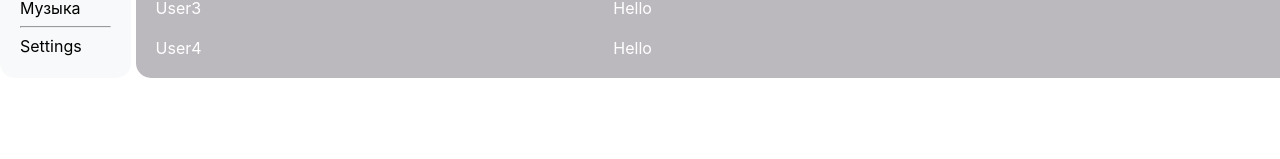
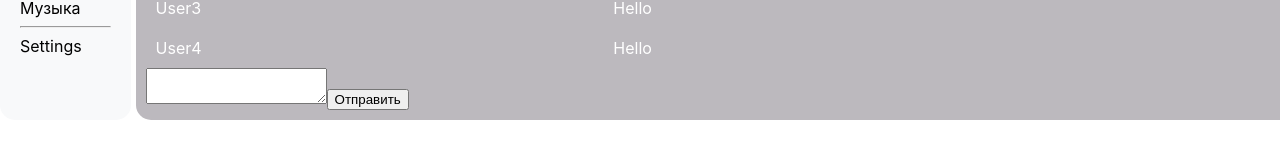
Before and after one commit to nelli04/samurai-wayTS-incubator, a React (Create React App) app: page /messages in a window 1280 px wide. Shown: the part 197-356 px from the top of the page. Built offline with nearby package versions, Linux system fonts and the light colour scheme.

Commit message:
10.02.23

```diff
--- a/src/App.tsx
+++ b/src/App.tsx
@@ -18,7 +18,7 @@ export type AppType = {
 }
 
 const App: FC<AppType> = ({store, state}) => {
-
+    debugger;
     return (
 
         <div className='app_wrapper'>
@@ -27,7 +27,7 @@ const App: FC<AppType> = ({store, state}) => {
             <div className='app_wrapper_content'>
                 <Route path={'/profile'} render={() => <Profile profile={state.profile}
                                                                 message={state.message}
-                                   dispatch={store.dispatch.bind(store)}
+                                   dispatch={store.dispatch}
                 />}/>
                 <Route path={'/messages'} render={() => <Dialogs message={state.message}
                                                                  profile={state.profile}
--- a/src/Components/Dialogs/Dialogs.tsx
+++ b/src/Components/Dialogs/Dialogs.tsx
@@ -1,25 +1,54 @@
-import React from 'react';
+import React, {ChangeEvent, createRef} from 'react';
 import {DialogItem} from "./DialogItem/DialogItem";
 import dialog from "./DialogItem/DialogsItem.module.css";
 import {Message} from "./Message/Message";
-import {DataType} from "../Profile/state";
+import {ActionsType, addDialogsAC, MessageStateType, ProfileStateType, updateNewDialogsAC} from "../Profile/state";
 
+type DialogsType = {
+    profile: ProfileStateType
+    message: MessageStateType
+    dispatch: (action: ActionsType) => void
+}
 
-export function Dialogs(props: DataType) {
-    debugger;
+export function Dialogs(props: DialogsType) {
+
     const mapDialogDataHandler = props.profile.dialogsData.map(d => <DialogItem key={d.id} name={d.name} id={d.id}/>)
     const mapMessagesDataHandler = props.message.messagesData.map(m => <Message key={m.id} message={m.message} id={m.id}/>)
 
+    // const dialogTextarea = createRef<HTMLTextAreaElement>()
+    const onClickDialogHandler = () => {
+        props.dispatch(addDialogsAC());
+    }
+    const onChangeTextareaHandler = (e: ChangeEvent<HTMLTextAreaElement>) => {
+        debugger
+        if (e.target) {
+            let text = e.target.value;
+            props.dispatch(updateNewDialogsAC(text));
+        }
 
-    debugger;
+    }
 
     return (
         <div className={dialog.dialogs}>
             <div className={dialog.dialog_item}>
                 {mapDialogDataHandler}
             </div>
+
             <div className={dialog.messages}>
                 {mapMessagesDataHandler}
+            </div>
+            <div>
+               <textarea
+                   onChange={onChangeTextareaHandler}
+                   value={props.message.newDialogMessage}
+                   //ref={dialogTextarea}
+                   className={dialog.textarea}
+               />
+                <button
+                    onClick={onClickDialogHandler}
+                    className={dialog.button}
+                >Отправить
+                </button>
             </div>
         </div>
     )
--- a/src/Components/Profile/MyPosts/MyPosts.tsx
+++ b/src/Components/Profile/MyPosts/MyPosts.tsx
@@ -1,32 +1,21 @@
-import React, {ChangeEvent} from 'react';
+import React from 'react';
 import myPosts from "./MyPosts.module.css";
 import {Post} from "./Post/Post";
-import {DataType} from "../state";
+import {addPostAC, DataType, updateNewPostAC} from "../state";
 
-/*export type MyPostsType = {
-    postData: PostDataType[]
-    addPost: (postMessage: string) => void
-}*/
 
 export function MyPosts(props: DataType) {
 
     const postHandler = props.profile.postData.map(p => <Post key={p.id} message={p.message} likesCount={p.likeCount}/>)
     const newPostText = React.createRef<HTMLTextAreaElement>()
     const onClickButtonHandler = () => {
-        //props.addPost(props.profile.newPostMessage)
-        if (newPostText.current) {
-            props.dispatch({type: "ADD_POST", newPosts: props.message})
-        }
-
+            props.dispatch(addPostAC())
     }
-    const onChangeTextarea = (e: ChangeEvent<HTMLTextAreaElement>) => {
+    const onChangeTextareaHandler = () => {
         if (newPostText.current) {
             let text = newPostText.current.value
-            props.dispatch({type: "UPDATE_NEW_POST_TEXT", newText: text})
+            props.dispatch(updateNewPostAC(text))
         }
-
-        //props.changeNewText(e.currentTarget.value)
-
     }
 
     return (
@@ -38,7 +27,7 @@ export function MyPosts(props: DataType) {
             <div className={myPosts.text}>
                 <textarea
                     ref={newPostText}
-                    onChange={onChangeTextarea}
+                    onChange={onChangeTextareaHandler}
                     value={props.profile.newPostMessage}
                     className={myPosts.textarea}
                 />
@@ -47,7 +36,8 @@ export function MyPosts(props: DataType) {
             <div className={myPosts.button}>
                 <button
                     className={myPosts.but}
-                    onClick={onClickButtonHandler}>Отправить</button>
+                    onClick={onClickButtonHandler}>Отправить
+                </button>
             </div>
 
             <div className={myPosts.post}>
--- a/src/Components/Profile/Profile.tsx
+++ b/src/Components/Profile/Profile.tsx
@@ -13,7 +13,6 @@ export function Profile (props: DataType) {
             <MyPosts dispatch={props.dispatch}
                      profile={props.profile}
                      message={props.message}
-                     // changeNewText={props.changeNewText}
             />
         </div>
         )
--- a/src/Components/Profile/state.ts
+++ b/src/Components/Profile/state.ts
@@ -1,7 +1,7 @@
 export type StoreType = {
     _state: DataType
     getState: () => void
-    rerenderEntireTree: () => void
+    _rerenderEntireTree: (_state: DataType) => void
     subscribe: (observer: () => void) => void
     dispatch: (action: ActionsType) => void
 }
@@ -10,8 +10,6 @@ export type DataType = {
     message: MessageStateType
     profile: ProfileStateType
     dispatch: (action: ActionsType) => void
-    // _addPost: (/*postMessage: string*/) => void
-    // _changeNewText: (newText: string) => void
 }
 export type DialogsDataType = {
     id: string
@@ -35,20 +33,17 @@ export type ProfileStateType = {
 }
 export type MessageStateType = {
     messagesData: MessagesDataType[]
+    newDialogMessage: string
 }
 
-export type Add_Post_Type = {
-    type: 'ADD_POST'
-    newPosts: MessageStateType
-}
-export type Update_New_Post_Text_Type = {
-    type: 'UPDATE_NEW_POST_TEXT'
-    newText: string
-}
-export type ActionsType = Add_Post_Type | Update_New_Post_Text_Type
+export type ActionsType =
+      ReturnType<typeof addPostAC>
+    | ReturnType<typeof updateNewPostAC>
+    | ReturnType<typeof updateNewDialogsAC>
+    | ReturnType<typeof addDialogsAC>
 
 export const store: StoreType = {
-    _state: <DataType>  {
+    _state: <DataType>{
         profile: {
             newPostMessage: '',
             postData: [
@@ -83,6 +78,7 @@ export const store: StoreType = {
             ],
         },
         message: {
+            newDialogMessage: '',
             messagesData: [
                 {
                     id: 1,
@@ -102,36 +98,63 @@ export const store: StoreType = {
                 },
             ]
         },
-        // _addPost() {
-        //
-        // },
-        // _changeNewText(newText: string) {
-        //
-        // },
-
     },
-    getState () {
+    getState() {
         return this._state
     },
-    rerenderEntireTree () {
+    _rerenderEntireTree() {
         console.log('state')
     },
-    subscribe (observer: () => void)  {
-        this.rerenderEntireTree = observer
+    subscribe(observer: () => void) {
+        this._rerenderEntireTree = observer
     },
-    dispatch (action) {
-        if(action.type === 'ADD_POST') {
+    dispatch(action) {
+        debugger;
+        if (action.type === 'ADD_POST') {
             let newPost: PostDataType = {
                 id: 5,
                 message: this._state.profile.newPostMessage,
                 likeCount: 0
             }
             this._state.profile.postData.push(newPost)
-            this._state.profile.newPostMessage = ''
-            store.rerenderEntireTree()
+            this._state.profile.newPostMessage = '';
+            store._rerenderEntireTree(this._state)
         } else if (action.type === 'UPDATE_NEW_POST_TEXT') {
             this._state.profile.newPostMessage = action.newText;
-            store.rerenderEntireTree()
+            this._rerenderEntireTree(this._state)
+        } else if (action.type === 'UPDATE_NEW_DIALOGS') {
+            this._state.message.newDialogMessage = action.send;
+            this._rerenderEntireTree(this._state)
+        } else if (action.type === 'ADD_DIALOGS') {
+
+            let send = this._state.message.newDialogMessage;
+            this._state.message.newDialogMessage = '';
+            this._state.message.messagesData.push({id: 6, message: send})
+            this._rerenderEntireTree(this._state)
         }
     }
 }
+
+export const addPostAC = () => {
+    return {
+        type: "ADD_POST",
+    } as const
+
+}
+export const updateNewPostAC = (newText: string) => {
+    return {
+        type: 'UPDATE_NEW_POST_TEXT',
+        newText: newText
+    } as const
+}
+export const updateNewDialogsAC = (send: string) => {
+    return {
+        type: 'UPDATE_NEW_DIALOGS',
+        send: send
+    } as const
+}
+export const addDialogsAC = () => {
+    return {
+        type: 'ADD_DIALOGS'
+    } as const
+}
--- a/src/index.tsx
+++ b/src/index.tsx
@@ -3,7 +3,7 @@ import ReactDOM from 'react-dom';
 import './index.css';
 import App from './App';
 import {BrowserRouter} from "react-router-dom";
-import {DataType, store, StoreType} from "./Components/Profile/state";
+import {store} from "./Components/Profile/state";
 
 
 export let rerenderEntireTree = () => {
```
Also changed, not shown: src/Components/Dialogs/Dialogs.module.css (added, +7 -0 lines).
